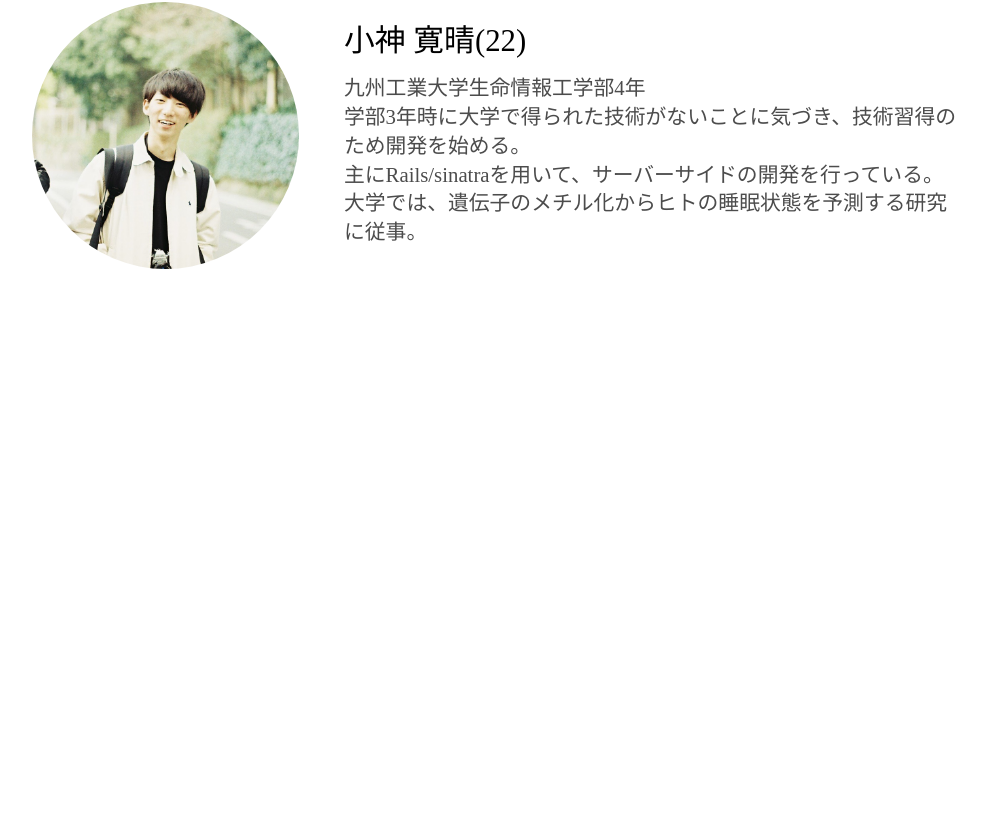
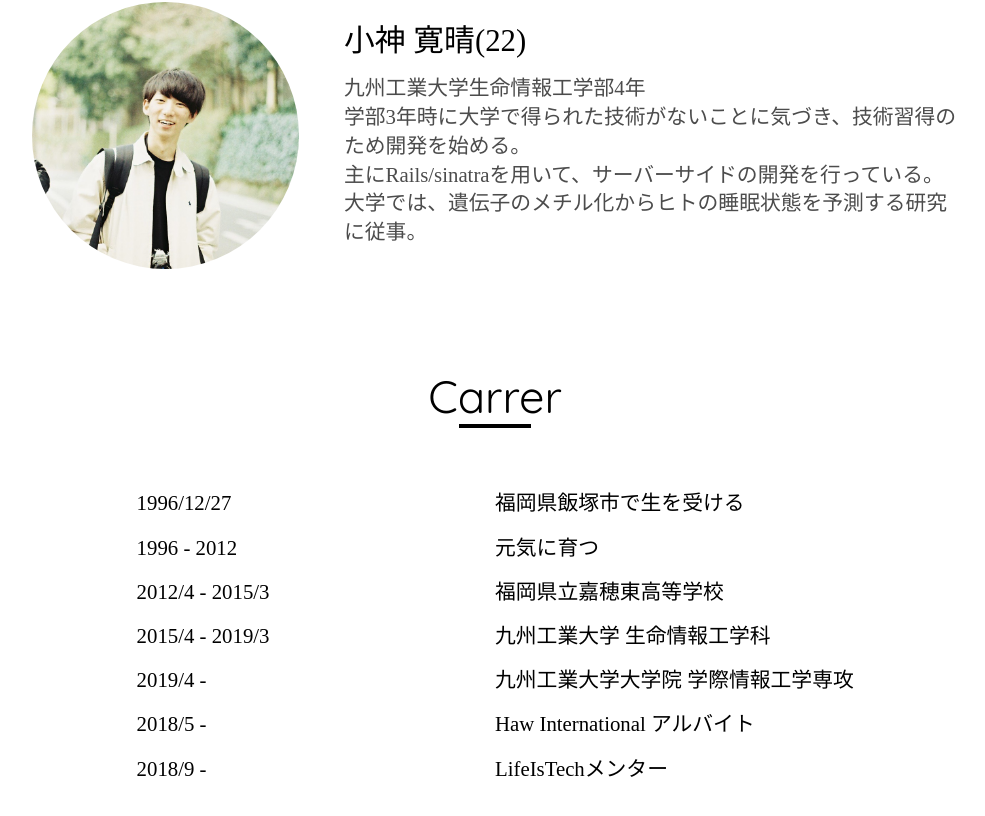
Before and after one commit to Kansei/portfolio, a React (Create React App) app: page / in a window 1280 px wide. Shown: the part 979-1795 px from the top of the page, without its empty margins (145-1130 px from the left). Before the commit the page ends 1276 px from the top, so only its background shows below. Built offline with nearby package versions, Linux system fonts and the light colour scheme.

Commit message:
create carrer

```diff
--- a/src/components/main/About.js
+++ b/src/components/main/About.js
@@ -2,8 +2,8 @@ import React, { Component } from 'react'
 import SectionName from './SectionName'
 import '../../css/main/About.css'
 
-class About extends Component {
-  render(){
+
+const About = () => {
   return(
     <div className="about">
       <SectionName section="About me"/>
@@ -24,6 +24,6 @@ class About extends Component {
     </div>
   );
 }
-}
+
 
 export default About;
--- /dev/null
+++ b/src/components/main/Carrer.js
@@ -0,0 +1,40 @@
+import React from 'react'
+import SectionName from './SectionName'
+import CarrerItem from './CarrerItem'
+import '../../css/main/Carrer.css'
+
+const Carrer = () => {
+  const carrer = [
+    { date: "1996/12/27",
+      event: ["福岡県飯塚市で生を受ける"] },
+    { date: "1996 - 2012",
+      event: ["元気に育つ"]},
+    { date: "2012/4 - 2015/3",
+      event: ["福岡県立嘉穂東高等学校"]},
+    { date: "2015/4 - 2019/3",
+      event: ["九州工業大学 生命情報工学科"] },
+    { date: "2019/4 -",
+      event: ["九州工業大学大学院 学際情報工学専攻"]},
+    { date: "2018/5 -",
+      event: ["Haw International アルバイト"] },
+    { date: "2018/9 -",
+      event: ["LifeIsTechメンター"] },
+    ]
+
+    const items = carrer.map((item, index) => {
+      return(
+        <CarrerItem key={index} date={item["date"]} event={item["event"]}/>
+      )
+    })
+
+  return(
+    <div className="carrer">
+      <SectionName section="Carrer" />
+      <div className="carrer-items">
+        {items}
+      </div>
+    </div>
+  );
+}
+
+export default Carrer;
--- /dev/null
+++ b/src/components/main/CarrerItem.js
@@ -0,0 +1,26 @@
+import React from 'react'
+import '../../css/main/CarrerItem.css'
+
+const CarrerItem = (props) => {
+  const events = props.event.map((event, index) => {
+    return(
+      <li key={index}>{event}</li>
+    );
+  })
+
+  return(
+    <div className="carrer-item">
+      <div className="space"></div>
+      <div className="date">
+        {props.date}
+      </div>
+      <div className="event">
+        <ul>
+          {events}
+        </ul>
+      </div>
+    </div>
+  );
+}
+
+export default CarrerItem;
--- a/src/components/main/Main.js
+++ b/src/components/main/Main.js
@@ -2,6 +2,7 @@ import React, { Component } from 'react'
 import Header from '../Header'
 import Top from './Top'
 import About from './About'
+import Carrer from './Carrer'
 
 let lastScrollY = 0;
 
@@ -35,6 +36,7 @@ class Main extends Component {
         <Header isDefault={this.state.isDefaultHeader} />
         <Top />
         <About />
+        <Carrer />
       </div>
     );
   }
--- a/src/css/main/About.css
+++ b/src/css/main/About.css
@@ -23,7 +23,7 @@
 
 .about .introduction {
   width: 60%;
-  min-width: 340px;
+  min-width: 300px;
   font-family: 'Yu Gothic','YuGothic';
 }
 
--- /dev/null
+++ b/src/css/main/Carrer.css
@@ -0,0 +1,3 @@
+.carrer-items {
+  padding: 2vw 0;
+}
--- /dev/null
+++ b/src/css/main/CarrerItem.css
@@ -0,0 +1,26 @@
+.carrer-item {
+  display: flex;
+  justify-content: center;
+  width: 80%;
+  min-width: 300px;
+  margin: 2vh auto;
+  font-size: calc(8px + 1vw);
+  font-family: 'Yu Gothic','YuGothic';
+}
+
+.carrer-item .date {
+  width: 30%;
+  margin-right: auto;
+}
+
+.carrer-item .event {
+  width: 50%;
+}
+
+.carrer-item .event li {
+  margin-bottom: calc(1px + 0.5vw);
+}
+
+.carrer-item .space {
+  width: 15%;
+}
--- a/src/css/main/SectionName.css
+++ b/src/css/main/SectionName.css
@@ -6,8 +6,8 @@
 }
 
 .under-line {
-  height: 4px;
-  width: 12vw;
+  height: 0.5vh;
+  width: 9vh;
   background-color: black;
   margin: 5px auto;
 }
```
Lines whose indentation alone changed are shown as unchanged.
